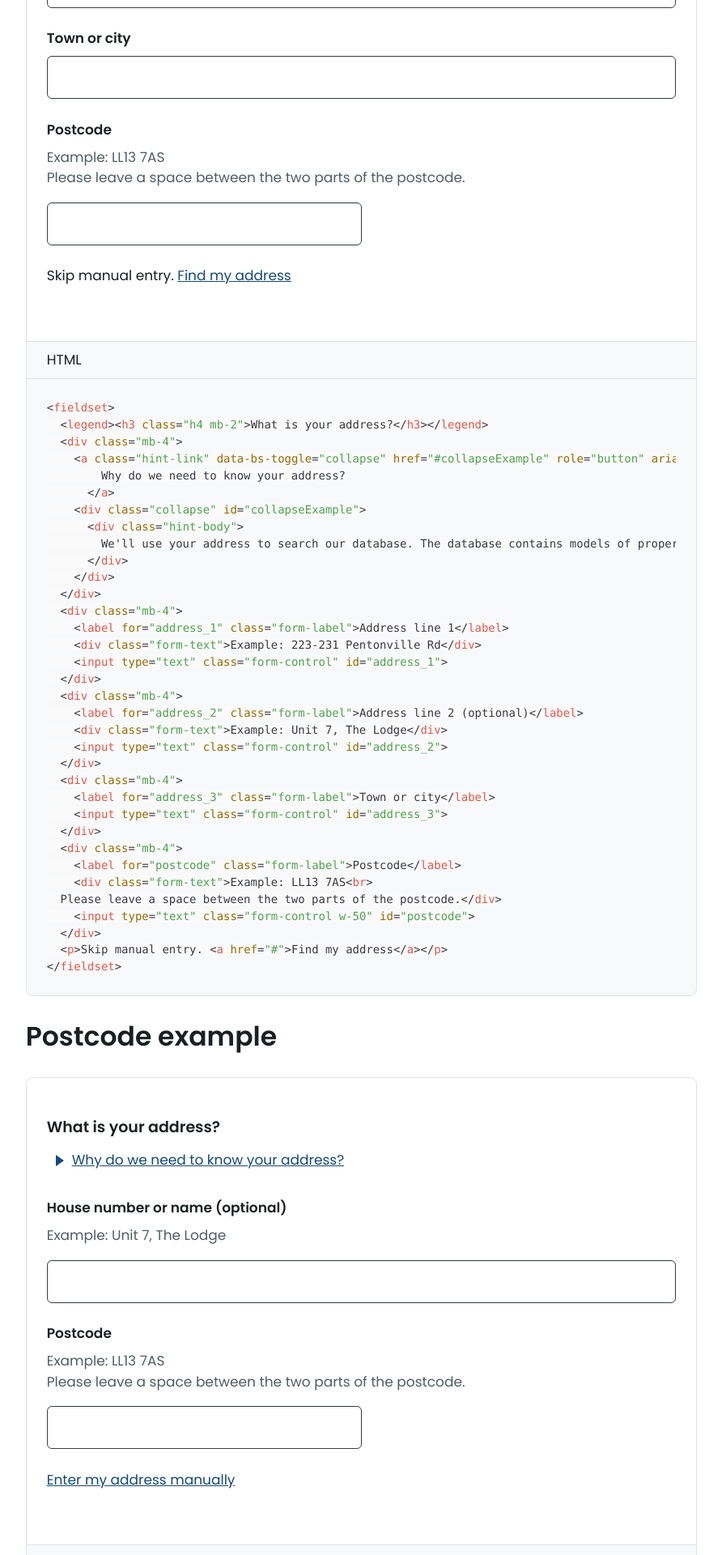
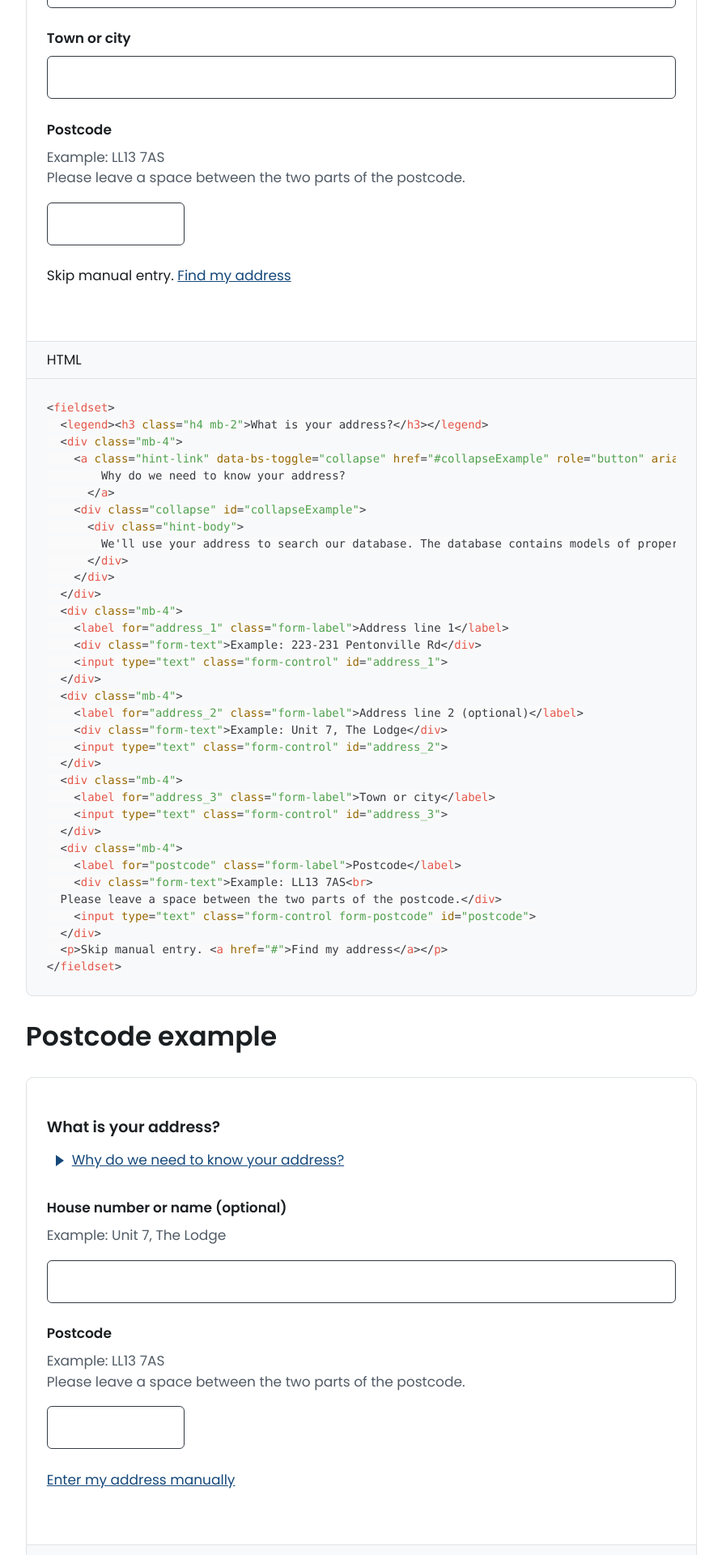
Before and after one commit to Energy-Saving-Trust/Design-System, a Jekyll site: the page built from patterns/address.md, in a window 1280 px wide. Shown: the part 1070-2990 px from the top of the page at 81% size, without its empty margins (336-1228 px from the left). Built offline with Jekyll 4.4.1, drawn with Linux system fonts in a browser that asks for light colours; nearby versions of some CDN libraries; some of the changed text lies outside the part shown.

Commit message:
#65 Address: postcode class added

```diff
--- a/_layouts/content.html
+++ b/_layouts/content.html
@@ -14,7 +14,7 @@
         <div id="sidebar" class="col-3">
           {% include ds-site-sidebar.html %}
         </div>
-        <div id="main-content-wrap" class="col-9 mx-auto">
+        <div id="main-content-wrap" class="col-12 col-lg-9 mx-auto">
           {{ content }}
         </div>
 
--- /dev/null
+++ b/_sass/est/forms/_form-input.scss
@@ -0,0 +1,7 @@
+//
+// Form input
+//
+
+.form-postcode {
+  max-width: 10rem;
+}
--- a/_sass/site.scss
+++ b/_sass/site.scss
@@ -66,6 +66,7 @@
 @import "bootstrap/forms/form-range";
 @import "est/forms/form-select";
 @import "est/forms/form-text";
+@import "est/forms/form-input";
 @import "bootstrap/forms/input-group";
 @import "est/forms/labels";
 @import "est/forms/validation";
--- a/patterns/address.md
+++ b/patterns/address.md
@@ -51,7 +51,7 @@ Place the burden of correcting formatting on the system not the user. For exampl
     <label for="postcode" class="form-label">Postcode</label>
     <div class="form-text">Example: LL13 7AS<br>
   Please leave a space between the two parts of the postcode.</div>
-    <input type="text" class="form-control w-50" id="postcode">
+    <input type="text" class="form-control form-postcode" id="postcode">
   </div>
   <p>Skip manual entry. <a href="#">Find my address</a></p>
 </fieldset>
@@ -82,7 +82,7 @@ Place the burden of correcting formatting on the system not the user. For exampl
   <label for="postcode" class="form-label">Postcode</label>
   <div class="form-text">Example: LL13 7AS<br>
 Please leave a space between the two parts of the postcode.</div>
-  <input type="text" class="form-control w-50" id="postcode">
+  <input type="text" class="form-control form-postcode" id="postcode">
 </div>
 <p><a href="#">Enter my address manually</a></p>
 {% endcapture %}
```
